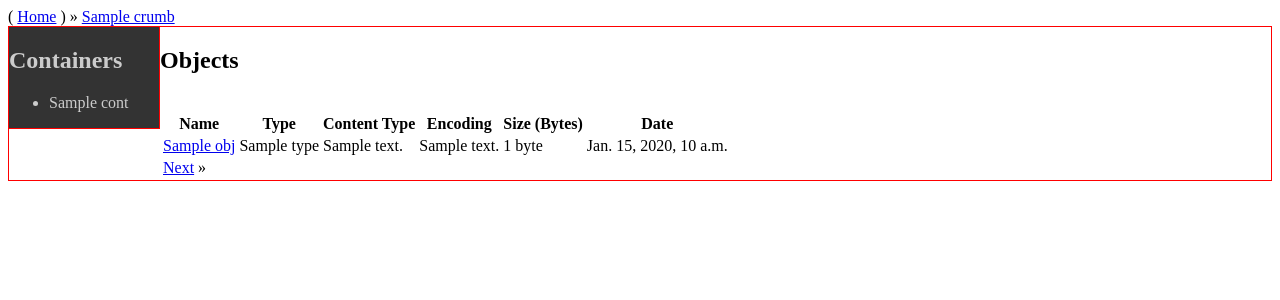
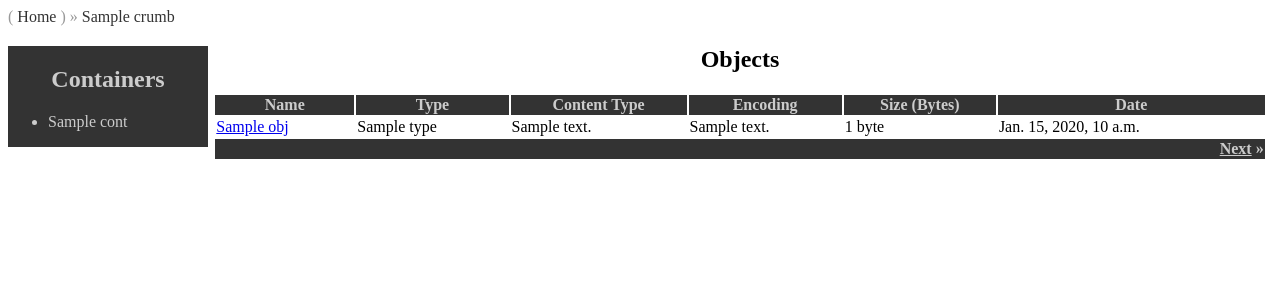
Before and after one commit to ryan-roemer/django-cloud-browser, a Django app: template cloud_browser/templates/cloud_browser/browser.html in a window 1280 px wide. Shown: the top 300 px of the page. Run offline with Django 3.2, Linux system fonts and the light colour scheme; the template is opened without the code that fills it: most values are stand-ins (such as "Sample title", 1, 10 or a date in 2020); parts of the project's set-up code (start-up, migrations or seed data) failed here and were passed over.

Commit message:
Browser: More UI / CSS work.

```diff
--- a/cloud_browser/templates/cloud_browser/_breadcrumbs.html
+++ b/cloud_browser/templates/cloud_browser/_breadcrumbs.html
@@ -4,8 +4,8 @@
 ###############################################################################
 {% endcomment %}
 
-{% block cb_breadcrumbs %}
-<div id="cb-breadcrumbs">
+{% block cloud_browser_breadcrumbs %}
+<div id="cloud-browser-breadcrumbs">
   ( <a href="{% url cloud_browser_browser '' %}">Home</a> )
   {% for crumb_path, crumb in breadcrumbs %}
     &raquo; <a href="{% url cloud_browser_browser crumb_path %}">{{ crumb }}</a>
--- a/cloud_browser/templates/cloud_browser/base.html
+++ b/cloud_browser/templates/cloud_browser/base.html
@@ -16,8 +16,8 @@
 <body>
 {% block body %}
   {% block menu %}{% endblock %}
-  {% block cb_breadcrumbs %}{% endblock %}
-  <div id="cb-content">{% block content %}{% endblock %}</div>
+  {% block cloud_browser_breadcrumbs %}{% endblock %}
+  <div id="cloud-browser-content">{% block content %}{% endblock %}</div>
 {% endblock %}
 </body>
 </html>
--- a/cloud_browser/templates/cloud_browser/browser.html
+++ b/cloud_browser/templates/cloud_browser/browser.html
@@ -10,37 +10,72 @@
 Cloud Browser - {{ path }}
 {% endblock %}
 
-{% block cb_breadcrumbs %}
+{% block cloud_browser_breadcrumbs %}
   {% include "cloud_browser/_breadcrumbs.html" %}
 {% endblock %}
 
 {% block template_head %}
+{# TODO: Replace with alternate template tag / "include or serve" option #}
 <style type="text/css">
-div #containers, div #objects {
+div#cloud-browser-breadcrumbs {
+    color: #999;
+}
+div#cloud-browser-breadcrumbs a {
+    color: #333;
+    text-decoration: none;
+}
+div#cloud-browser-breadcrumbs a:hover {
+    text-decoration: underline;
+}
+/*div#cloud-browser-containers,
+div #cloud-browser-objects {
     border: 1px solid red;
+}TODO DEBUG REMOVE*/
+div#cloud-browser-containers h2,
+div #cloud-browser-objects h2 {
+    text-align: center;
 }
-div #containers {
+div#cloud-browser-containers {
     background: #333;
     color: #ccc;
     float: left;
-    width: 150px;
+    width: 200px;
 }
-div #containers a {
+div#cloud-browser-containers a {
     color: #ccc;
     text-decoration: none;
 }
-div #containers a:hover {
+div#cloud-browser-containers a:hover {
     text-decoration: underline;
 }
-div #objects {
+div#cloud-browser-objects {
+    margin-left: 200px;
     width: auto;
+}
+table#cloud-browser-objects-table {
+    margin: auto;
+    width: 99%;
+}
+table#cloud-browser-objects-table thead,
+table#cloud-browser-objects-table tfoot,
+table#cloud-browser-objects-table tfoot a {
+    background: #333;
+    color: #ccc;
+}
+table#cloud-browser-objects-table tfoot {
+    text-align: right;
+}
+.cloud-browser-empty {
+    text-align: center;
+    font-style: italic;
+    color: #666;
 }
 </style>
 {% endblock %}
 
 {% block content %}
-<div id="all">
-<div id="containers">
+<div id="cloud-browser-all">
+<div id="cloud-browser-containers">
 <h2>Containers</h2>
 <ul>
 {% for cont in containers %}
@@ -50,10 +85,10 @@ div #objects {
 </ul>
 </div>
 
-<div id="objects">
+<div id="cloud-browser-objects">
 <h2>Objects</h2>
-<br/>
-<table>
+{% if objects %}
+<table id="cloud-browser-objects-table">
   <thead>
     <tr>
       <th>Name</th>
@@ -82,16 +117,29 @@ div #objects {
       </tr>
     {% endfor %}
   </tbody>
-  <tfooter>
+  <tfoot>
     <tr>
-      <td colspan="6">
+      <th colspan="6">
         {% if marker %}
         <a href="{% url cloud_browser_browser path %}?marker={{ marker|urlencode }}&limit={{ limit|urlencode }}">Next</a> &raquo;
+        {% else %}
+            &nbsp;
         {% endif %}
       </td>
     </tr>
-  </tfooter>
+  </tfoot>
 </table>
+{% else %}
+    {% if container %}
+        <div class="cloud-browser-empty" colspan="6">
+          No objects found in &ldquo;{{ path }}.&rdquo;
+        </div>
+    {% else %}
+        <div class="cloud-browser-empty" colspan="6">
+          No container selected. Please click on a container to list object contents.
+        </div>
+    {% endif %}
+{% endif %}
 </div>
 </div>
 {% endblock %}
--- a/cloud_browser/views.py
+++ b/cloud_browser/views.py
@@ -71,6 +71,7 @@ def browser(request, path='', template="cloud_browser/browser.html"):
                                'breadcrumbs': _breadcrumbs(path),
                                'container_path': container_path,
                                'containers': containers,
+                               'container': container,
                                'object_path': object_path,
                                'objects': objects},
                               context_instance=RequestContext(request))
```
